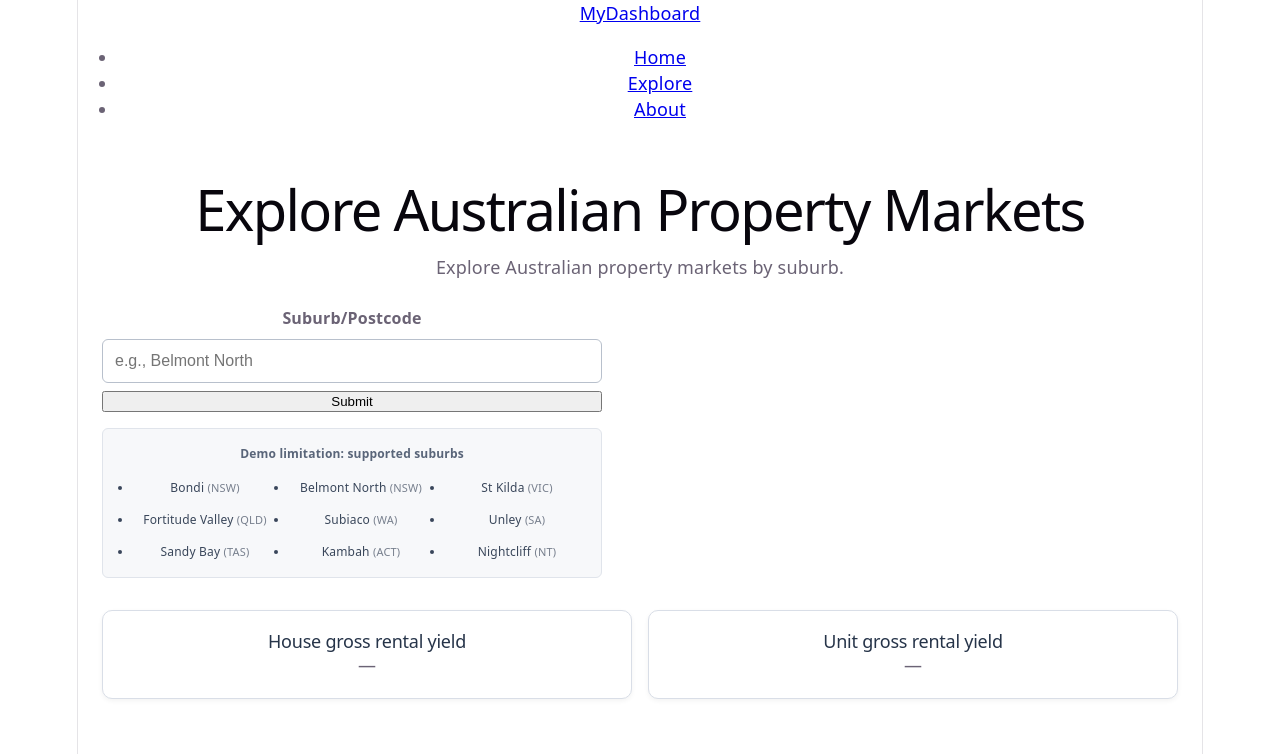
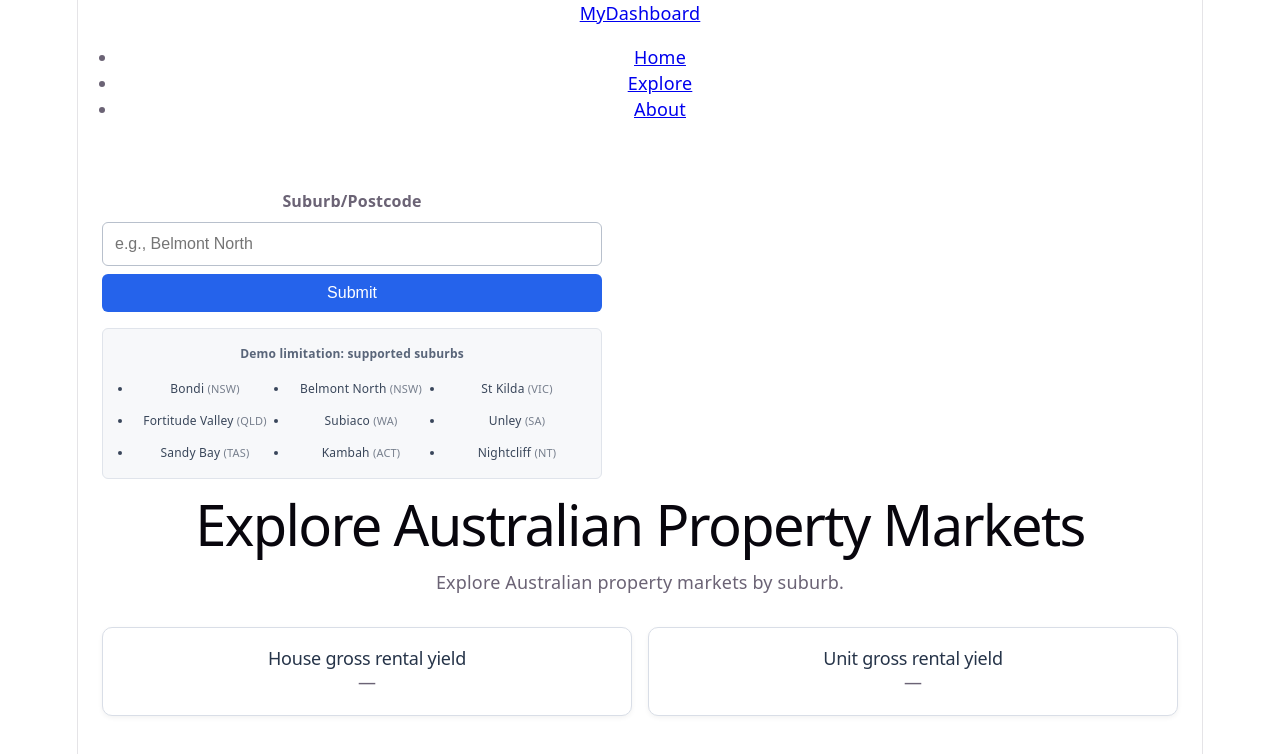
Before and after one commit to anthonycheung1/australian-property-market-explorer, a React (Vite) app: page /australian-property-market-explorer/explore in a window 1280 px wide. Shown: the top 754 px of the page. Built offline with nearby package versions, Linux system fonts and the light colour scheme.

Commit message:
Use SearchBar to handle search

```diff
--- /dev/null
+++ b/src/components/SearchBar.css
@@ -0,0 +1,81 @@
+
+.search-section {
+  display: flex;
+  flex-direction: column;
+  gap: 8px;
+  max-width: 500px;
+  margin-top: 24px;
+}
+
+.search-section label {
+  font-size: 16px;
+  font-weight: 600;
+}
+
+.search-box {
+  width: 100%;
+  box-sizing: border-box;
+  padding: 12px;
+  border: 1px solid #b8c0cc;
+  border-radius: 6px;
+  font-size: 16px;
+  background-color: #ffffff;
+  color: #222222;
+}
+
+.search-box:focus {
+  outline: 2px solid #2563eb;
+  outline-offset: 2px;
+  border-color: #2563eb;
+}
+
+.search-button {
+  padding: 10px 16px;
+  border: none;
+  border-radius: 6px;
+  background-color: #2563eb;
+  color: #ffffff;
+  font-size: 16px;
+  cursor: pointer;
+}
+
+.search-button:disabled {
+  opacity: 0.6;
+  cursor: not-allowed;
+}
+
+.availability-note {
+  margin-top: 8px;
+  padding: 12px;
+  border: 1px solid #e0e4eb;
+  border-radius: 6px;
+  background-color: #f7f8fa;
+}
+
+.availability-heading {
+  margin: 0 0 8px;
+  color: #596579;
+  font-size: 12px;
+  font-weight: 600;
+}
+
+.availability-list {
+  display: grid;
+  grid-template-columns: repeat(3, minmax(0, 1fr));
+  gap: 6px 12px;
+  margin: 0;
+  padding-left: 18px;
+  color: #39465a;
+  font-size: 12px;
+}
+
+.availability-list span {
+  color: #777f8d;
+  font-size: 11px;
+}
+
+@media (max-width: 600px) {
+  .availability-list {
+    grid-template-columns: repeat(2, minmax(0, 1fr));
+  }
+}
--- /dev/null
+++ b/src/components/SearchBar.tsx
@@ -0,0 +1,82 @@
+
+import './SearchBar.css';
+
+interface SearchBarProps {
+  suburb: string;
+  onSuburbChange: (value: string) => void;
+  onSearch: () => void;
+  loading: boolean;
+  invalidSearch: boolean;
+}
+
+function SearchBar({
+  suburb,
+  onSuburbChange,
+  onSearch,
+  loading,
+  invalidSearch,
+}: SearchBarProps) {
+  return (
+    <form
+      className="search-section"
+      onSubmit={(event) => {
+        event.preventDefault();
+        onSearch();
+      }}
+    >
+      <label htmlFor="suburb-search-textbox">
+        Suburb/Postcode
+      </label>
+
+      <input
+        className="search-box"
+        id="suburb-search-textbox"
+        name="suburb-or-postcode"
+        type="text"
+        placeholder="e.g., Belmont North"
+        value={suburb}
+        onChange={(event) =>
+          onSuburbChange(event.currentTarget.value)
+        }
+        aria-invalid={invalidSearch}
+        aria-describedby={
+          invalidSearch ? 'suburb-search-error' : undefined
+        }
+      />
+
+      {invalidSearch && (
+        <p id="suburb-search-error" role="alert">
+          Please enter a suburb or postcode.
+        </p>
+      )}
+
+      <button
+        className="search-button"
+        type="submit"
+        disabled={loading}
+      >
+        {loading ? 'Loading...' : 'Submit'}
+      </button>
+
+      <div className="availability-note">
+        <p className="availability-heading">
+          Demo limitation: supported suburbs
+        </p>
+
+        <ul className="availability-list">
+          <li>Bondi <span>(NSW)</span></li>
+          <li>Belmont North <span>(NSW)</span></li>
+          <li>St Kilda <span>(VIC)</span></li>
+          <li>Fortitude Valley <span>(QLD)</span></li>
+          <li>Subiaco <span>(WA)</span></li>
+          <li>Unley <span>(SA)</span></li>
+          <li>Sandy Bay <span>(TAS)</span></li>
+          <li>Kambah <span>(ACT)</span></li>
+          <li>Nightcliff <span>(NT)</span></li>
+        </ul>
+      </div>
+    </form>
+  );
+}
+
+export default SearchBar;
--- a/src/pages/Explore.tsx
+++ b/src/pages/Explore.tsx
@@ -5,6 +5,7 @@ import {
   fetchRentalYield,
   type RentalYieldData,
 } from '../api/propertyApi';
+import SearchBar from '../components/SearchBar';
 
 function Explore() {
   // Search state
@@ -65,71 +66,25 @@ function Explore() {
 
   return (
     <div className="explore-page">
+      {/* Suburb search */}
+      <SearchBar
+        suburb={suburb}
+        onSuburbChange={(value) => {
+          setSuburb(value);
+
+          if (isValidSearchBoxInput(value)) {
+            setInvalidSearch(false);
+          }
+        }}
+        onSearch={handleSearch}
+        loading={loading}
+        invalidSearch={invalidSearch}
+      />
+
       {/* Page introduction */}
       <section className="page-intro">
         <h1>Explore Australian Property Markets</h1>
         <p>Explore Australian property markets by suburb.</p>
-      </section>
-
-      {/* Suburb search */}
-      <section className="search-section">
-        <label htmlFor="suburb-search-textbox">
-          Suburb/Postcode
-        </label>
-
-        <input
-          className="search-box"
-          id="suburb-search-textbox"
-          name="suburb-or-postcode"
-          type="text"
-          placeholder="e.g., Belmont North"
-          value={suburb}
-          onChange={(event) => {
-            const value = event.currentTarget.value;
-
-            setSuburb(value);
-
-            if (isValidSearchBoxInput(value)) {
-              setInvalidSearch(false);
-            }
-          }}
-          aria-invalid={invalidSearch}
-          aria-describedby={
-            invalidSearch ? 'suburb-search-error' : undefined
-          }
-        />
-
-        {invalidSearch && (
-          <p id="suburb-search-error" role="alert">
-            Please enter a suburb or postcode.
-          </p>
-        )}
-
-        <button
-          type="button"
-          onClick={handleSearch}
-          disabled={loading}
-        >
-          {loading ? 'Loading...' : 'Submit'}
-        </button>
-
-        <div className="availability-note">
-          <p className="availability-heading">
-            Demo limitation: supported suburbs
-          </p>
-
-          <ul className="availability-list">
-            <li>Bondi <span>(NSW)</span></li>
-            <li>Belmont North <span>(NSW)</span></li>
-            <li>St Kilda <span>(VIC)</span></li>
-            <li>Fortitude Valley <span>(QLD)</span></li>
-            <li>Subiaco <span>(WA)</span></li>
-            <li>Unley <span>(SA)</span></li>
-            <li>Sandy Bay <span>(TAS)</span></li>
-            <li>Kambah <span>(ACT)</span></li>
-            <li>Nightcliff <span>(NT)</span></li>
-          </ul>
-        </div>
       </section>
 
       {/* Search status and errors */}
```
